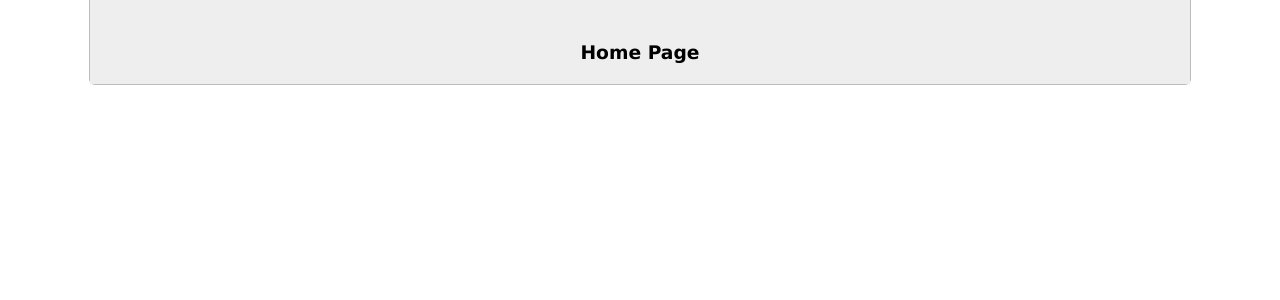
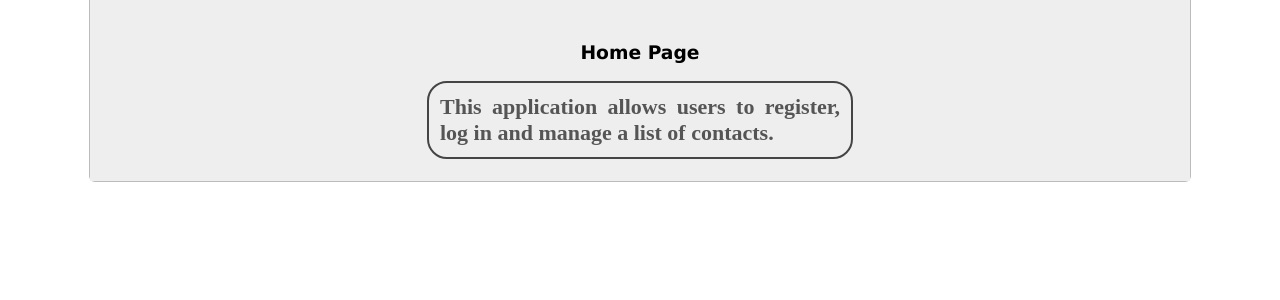
Before and after one commit to dave2walsh/mini_project, a Rails app: page / in a window 1280 px wide. Shown: the part 57-357 px from the top of the page. Run offline with Rails 7, Linux system fonts and the light colour scheme; style sheets or scripts are compiled from the project's sources; parts of the project's set-up code (start-up, migrations or seed data) failed here and were passed over; some libraries are stand-ins or nearby versions.

```diff
--- a/app/assets/stylesheets/main.css.scss
+++ b/app/assets/stylesheets/main.css.scss
@@ -181,3 +181,16 @@ table#contacts_table{
     th.right_round{ @include top_right_radius(10px); }
     caption{font-weight:bold;}
 }
+
+div#home_description{
+    @include all_radii(20px);
+    @extend .block_middle;
+    font-size: 22px;
+    font-family: serif;
+    font-weight: bold;
+    color: #555;
+    border: 2px solid #444;
+    width: 400px;
+    padding: 11px;
+    text-align: justify;
+}
--- a/app/views/statics/home.html.haml
+++ b/app/views/statics/home.html.haml
@@ -1,3 +1,6 @@
 %title
   Daddies Home Page
 %h1{id: "page_header", class: "text_middle" } Home Page
+%br/
+%div{id: "home_description"}
+  This application allows users to register, log in and manage a list of contacts.
```
Also changed, not shown: spec/requests/contacts_actions_spec.rb (+26 -32 lines).
